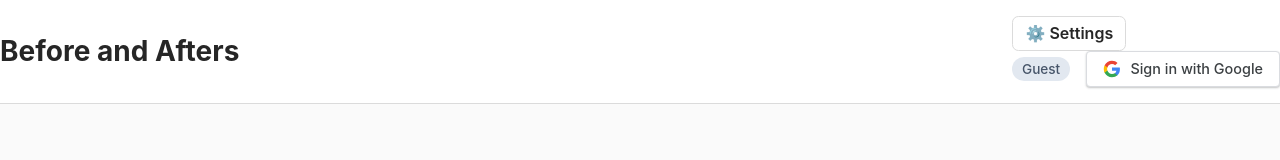
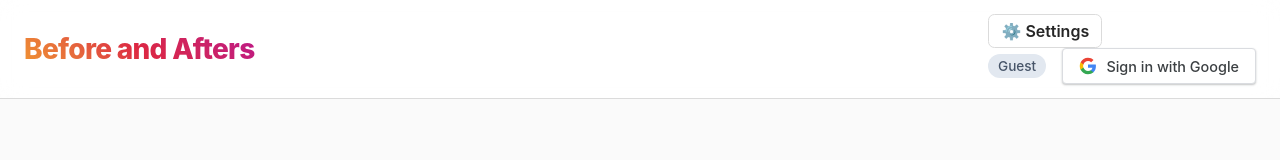
Before and after one commit to lucasshawn/pic2r, a React (Vite) app: page / in a window 1280 px wide. Shown: the top 160 px of the page. Built offline with nearby package versions, Linux system fonts and the light colour scheme; no server answers.

Commit message:
style: apply sticky blur layout and Instagram gradient title to Header

```diff
--- a/src/styles.css
+++ b/src/styles.css
@@ -167,15 +167,24 @@ button:disabled { cursor: wait; opacity: 0.65; }
 .delete-dialog h3 { margin-top: 0; color: var(--text-primary); }
 
 .app-header {
+  position: sticky;
+  top: 0;
+  z-index: 50;
+  backdrop-filter: blur(12px);
+  -webkit-backdrop-filter: blur(12px);
+  background-color: rgba(255, 255, 255, 0.85);
+  border-bottom: 1px solid var(--border-color);
+  padding: 0.85rem 1.5rem;
+  margin-bottom: 2rem;
   display: flex;
   align-items: center;
   justify-content: space-between;
-  padding: 1rem 0;
-  margin-bottom: 1.5rem;
-  border-bottom: 1px solid var(--border-color);
-  background-color: var(--bg-card);
   flex-wrap: wrap;
   gap: 1rem;
+}
+
+[data-theme="dark"] .app-header {
+  background-color: rgba(18, 18, 18, 0.85);
 }
 
 .header-title {
@@ -186,12 +195,15 @@ button:disabled { cursor: wait; opacity: 0.65; }
 }
 
 .header-title-link {
-  color: inherit;
+  background: var(--ig-gradient);
+  -webkit-background-clip: text;
+  -webkit-text-fill-color: transparent;
+  background-clip: text;
+  color: transparent;
+  font-weight: 800;
+  font-size: 1.75rem;
+  letter-spacing: -0.025em;
   text-decoration: none;
-}
-
-.header-title-link:hover {
-  text-decoration: underline;
 }
 
 .guest-badge {
```
